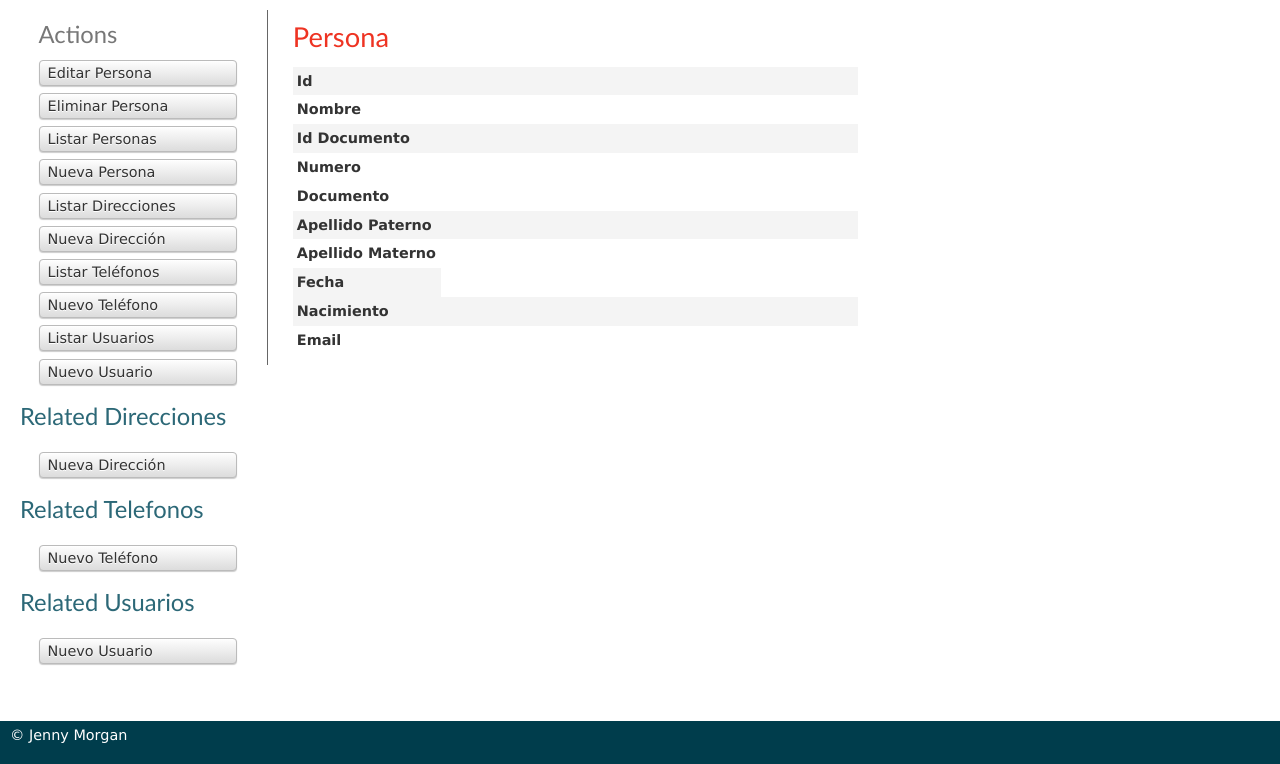
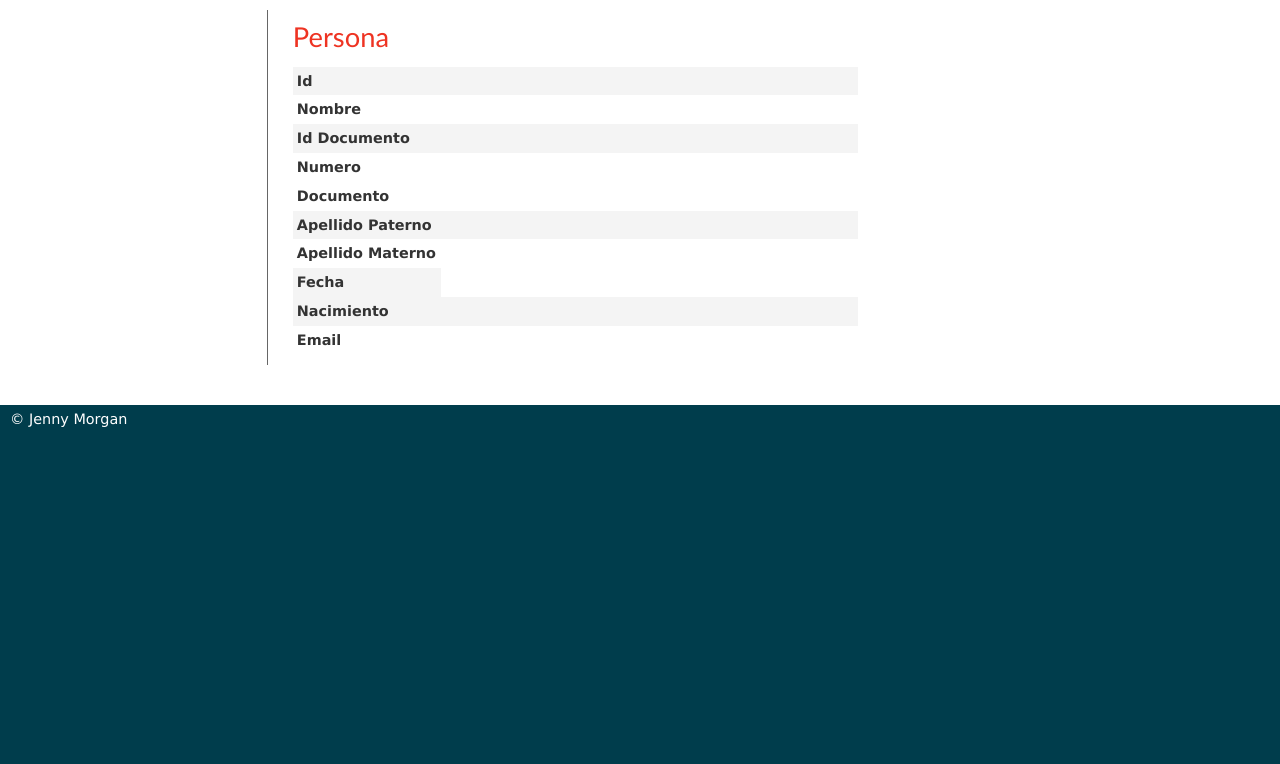
Before and after one commit to Arzakat/pruebatecnicaeclass, a CakePHP app: the page made by app/View/Personas/view.ctp in a window 1280 px wide. Shown: the part 36-800 px from the top of the page. Run offline with PHP 8.4 and a stand-in for CakePHP, Linux system fonts and the light colour scheme; the template is opened without the code that fills it, so the values that code supplies are empty; some libraries are stand-ins or nearby versions.

Commit message:
fix: vista personas

```diff
--- a/app/View/Personas/view.ctp
+++ b/app/View/Personas/view.ctp
@@ -43,125 +43,3 @@
 		</dd>
 	</dl>
 </div>
-<div class="actions">
-	<h3><?php echo __('Actions'); ?></h3>
-	<ul>
-		<li><?php echo $this->Html->link(__('Editar Persona'), array('action' => 'edit', $persona['Persona']['id'])); ?> </li>
-		<li><?php echo $this->Form->postLink(__('Eliminar Persona'), array('action' => 'delete', $persona['Persona']['id']), array('confirm' => __('Estás seguro que quieres eliminar?', $persona['Persona']['id']))); ?> </li>
-		<li><?php echo $this->Html->link(__('Listar Personas'), array('action' => 'index')); ?> </li>
-		<li><?php echo $this->Html->link(__('Nueva Persona'), array('action' => 'add')); ?> </li>
-		<li><?php echo $this->Html->link(__('Listar Direcciones'), array('controller' => 'direcciones', 'action' => 'index')); ?> </li>
-		<li><?php echo $this->Html->link(__('Nueva Dirección'), array('controller' => 'direcciones', 'action' => 'add')); ?> </li>
-		<li><?php echo $this->Html->link(__('Listar Teléfonos'), array('controller' => 'telefonos', 'action' => 'index')); ?> </li>
-		<li><?php echo $this->Html->link(__('Nuevo Teléfono'), array('controller' => 'telefonos', 'action' => 'add')); ?> </li>
-		<li><?php echo $this->Html->link(__('Listar Usuarios'), array('controller' => 'usuarios', 'action' => 'index')); ?> </li>
-		<li><?php echo $this->Html->link(__('Nuevo Usuario'), array('controller' => 'usuarios', 'action' => 'add')); ?> </li>
-	</ul>
-</div>
-<div class="related">
-	<h3><?php echo __('Related Direcciones'); ?></h3>
-	<?php if (!empty($persona['Direccione'])): ?>
-	<table cellpadding = "0" cellspacing = "0">
-	<tr>
-		<th><?php echo __('Id'); ?></th>
-		<th><?php echo __('Direccion'); ?></th>
-		<th><?php echo __('Id Comuna'); ?></th>
-		<th><?php echo __('Id Pais'); ?></th>
-		<th><?php echo __('Id Region'); ?></th>
-		<th><?php echo __('Id Persona'); ?></th>
-		<th class="actions"><?php echo __('Actions'); ?></th>
-	</tr>
-	<?php foreach ($persona['Direccione'] as $direccione): ?>
-		<tr>
-			<td><?php echo $direccione['id']; ?></td>
-			<td><?php echo $direccione['direccion']; ?></td>
-			<td><?php echo $direccione['id_comuna']; ?></td>
-			<td><?php echo $direccione['id_pais']; ?></td>
-			<td><?php echo $direccione['id_region']; ?></td>
-			<td><?php echo $direccione['id_persona']; ?></td>
-			<td class="actions">
-				<?php echo $this->Html->link(__('Ver'), array('controller' => 'direcciones', 'action' => 'view', $direccione['id'])); ?>
-				<?php echo $this->Html->link(__('Editar'), array('controller' => 'direcciones', 'action' => 'edit', $direccione['id'])); ?>
-				<?php echo $this->Form->postLink(__('Eliminar'), array('controller' => 'direcciones', 'action' => 'delete', $direccione['id']), array('confirm' => __('Estás seguro que quieres eliminar?', $direccione['id']))); ?>
-			</td>
-		</tr>
-	<?php endforeach; ?>
-	</table>
-<?php endif; ?>
-
-	<div class="actions">
-		<ul>
-			<li><?php echo $this->Html->link(__('Nueva Dirección'), array('controller' => 'direcciones', 'action' => 'add')); ?> </li>
-		</ul>
-	</div>
-</div>
-<div class="related">
-	<h3><?php echo __('Related Telefonos'); ?></h3>
-	<?php if (!empty($persona['Telefono'])): ?>
-	<table cellpadding = "0" cellspacing = "0">
-	<tr>
-		<th><?php echo __('Id'); ?></th>
-		<th><?php echo __('Numero'); ?></th>
-		<th><?php echo __('Codigo Pais'); ?></th>
-		<th><?php echo __('Codigo Area'); ?></th>
-		<th><?php echo __('Id Tipo Telefono'); ?></th>
-		<th><?php echo __('Id Persona'); ?></th>
-		<th class="actions"><?php echo __('Actions'); ?></th>
-	</tr>
-	<?php foreach ($persona['Telefono'] as $telefono): ?>
-		<tr>
-			<td><?php echo $telefono['id']; ?></td>
-			<td><?php echo $telefono['numero']; ?></td>
-			<td><?php echo $telefono['codigo_pais']; ?></td>
-			<td><?php echo $telefono['codigo_area']; ?></td>
-			<td><?php echo $telefono['id_tipo_telefono']; ?></td>
-			<td><?php echo $telefono['id_persona']; ?></td>
-			<td class="actions">
-				<?php echo $this->Html->link(__('Ver'), array('controller' => 'telefonos', 'action' => 'view', $telefono['id'])); ?>
-				<?php echo $this->Html->link(__('Editar'), array('controller' => 'telefonos', 'action' => 'edit', $telefono['id'])); ?>
-				<?php echo $this->Form->postLink(__('Eliminar'), array('controller' => 'telefonos', 'action' => 'delete', $telefono['id']), array('confirm' => __('Estás seguro que quieres eliminar?', $telefono['id']))); ?>
-			</td>
-		</tr>
-	<?php endforeach; ?>
-	</table>
-<?php endif; ?>
-
-	<div class="actions">
-		<ul>
-			<li><?php echo $this->Html->link(__('Nuevo Teléfono'), array('controller' => 'telefonos', 'action' => 'add')); ?> </li>
-		</ul>
-	</div>
-</div>
-<div class="related">
-	<h3><?php echo __('Related Usuarios'); ?></h3>
-	<?php if (!empty($persona['Usuario'])): ?>
-	<table cellpadding = "0" cellspacing = "0">
-	<tr>
-		<th><?php echo __('Id'); ?></th>
-		<th><?php echo __('Username'); ?></th>
-		<th><?php echo __('Password'); ?></th>
-		<th><?php echo __('Id Persona'); ?></th>
-		<th class="actions"><?php echo __('Actions'); ?></th>
-	</tr>
-	<?php foreach ($persona['Usuario'] as $usuario): ?>
-		<tr>
-			<td><?php echo $usuario['id']; ?></td>
-			<td><?php echo $usuario['username']; ?></td>
-			<td><?php echo $usuario['password']; ?></td>
-			<td><?php echo $usuario['id_persona']; ?></td>
-			<td class="actions">
-				<?php echo $this->Html->link(__('Ver'), array('controller' => 'usuarios', 'action' => 'view', $usuario['id'])); ?>
-				<?php echo $this->Html->link(__('Editar'), array('controller' => 'usuarios', 'action' => 'edit', $usuario['id'])); ?>
-				<?php echo $this->Form->postLink(__('Eliminar'), array('controller' => 'usuarios', 'action' => 'delete', $usuario['id']), array('confirm' => __('Estás seguro que quieres eliminar?', $usuario['id']))); ?>
-			</td>
-		</tr>
-	<?php endforeach; ?>
-	</table>
-<?php endif; ?>
-
-	<div class="actions">
-		<ul>
-			<li><?php echo $this->Html->link(__('Nuevo Usuario'), array('controller' => 'usuarios', 'action' => 'add')); ?> </li>
-		</ul>
-	</div>
-</div>
```
